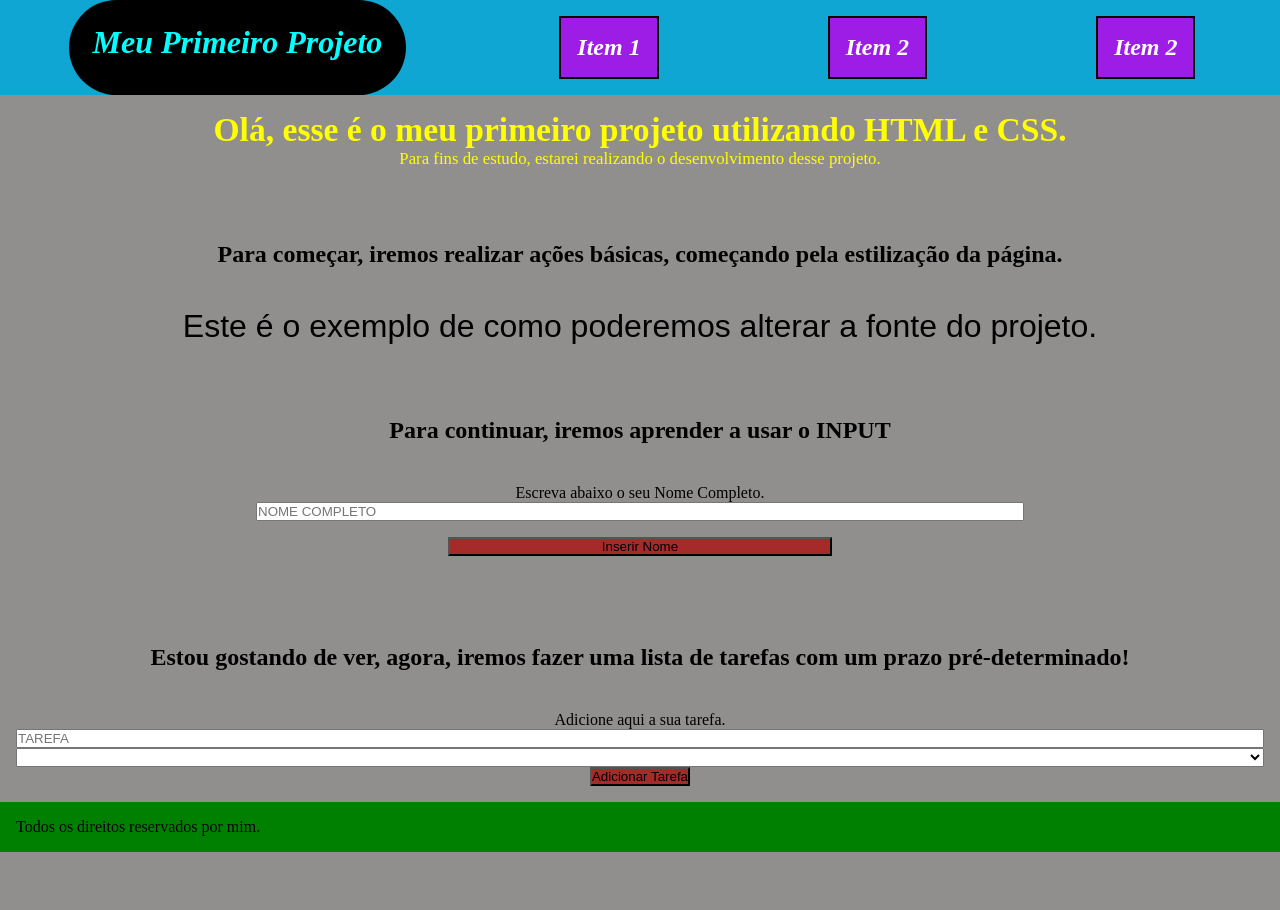
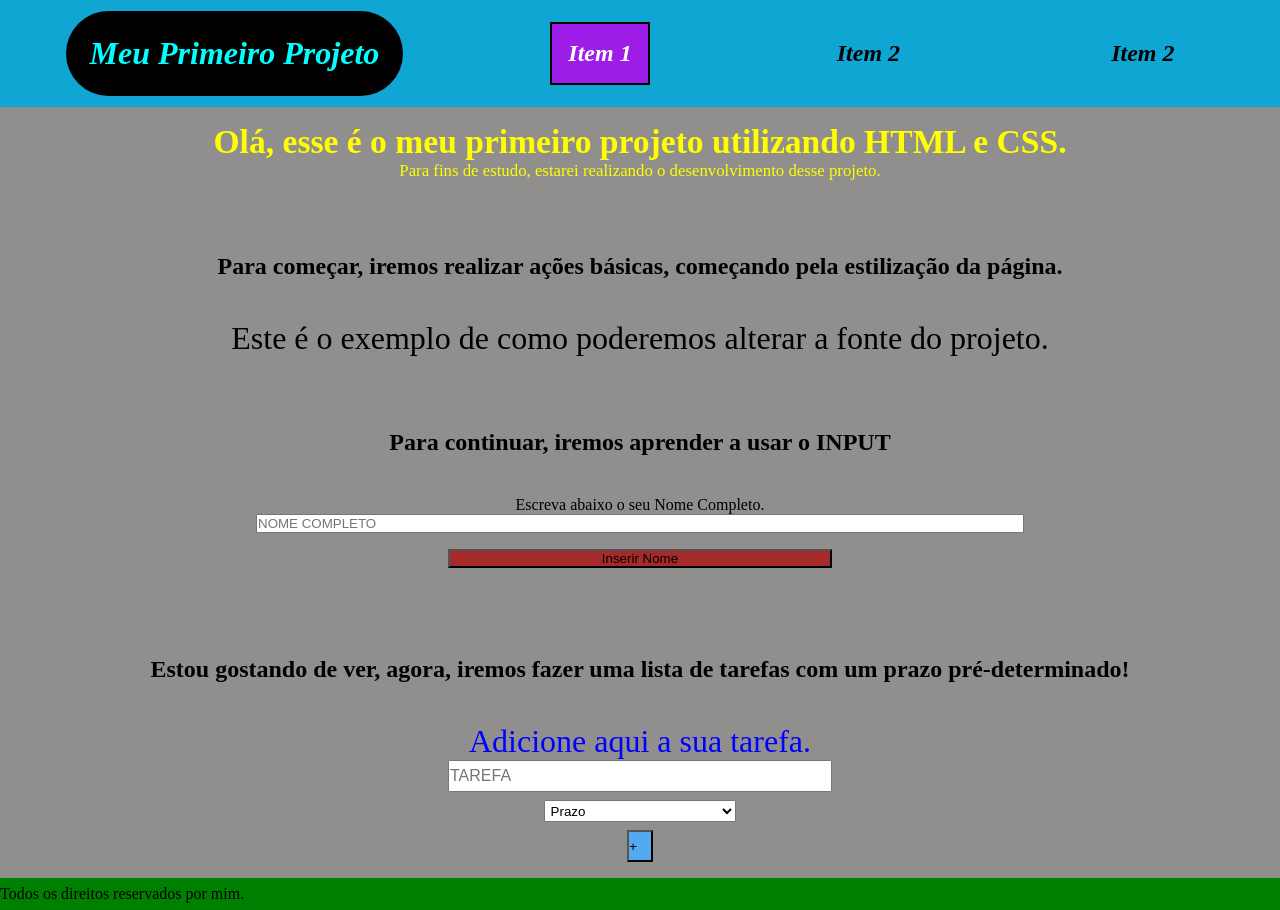
Before and after one commit to HenriqueFerC/ProjetoJS, a plain HTML site: page projeto/index.html in a window 1280 px wide. Before the commit the page ends 852 px from the top, so only its background shows below. Drawn offline with Linux system fonts and the light colour scheme; a web font is replaced by a local one.

Commit message:
Subindo mais algumas coisas

```diff
--- /dev/null
+++ b/projeto/calculadora.css
@@ -0,0 +1,7 @@
+*{
+    background-color: lightcyan;
+}
+
+#volta{
+    background-color: black;
+}
--- a/projeto/index.html
+++ b/projeto/index.html
@@ -10,9 +10,9 @@
 <body>
     <header class="cabecalho">
         <h1 class="titulo">Meu Primeiro Projeto</h1>
-        <h2 class="links">Item 1</h2>
-        <h2 class="links">Item 2</h2>
-        <h2 class="links">Item 2</h2>
+        <h2 class="link1">Item 1</h2>
+        <h2 class="link2">Item 2</h2>
+        <h2 class="link3">Item 2</h2>
     </header>
 
     <main>
@@ -33,16 +33,16 @@
         </div>
         <div class="input">
             <h2>Estou gostando de ver, agora, iremos fazer uma lista de tarefas com um prazo pré-determinado!</h2>
-            <label>Adicione aqui a sua tarefa.</label>
+            <label id="text">Adicione aqui a sua tarefa.</label>
             <input placeholder="TAREFA" id="tarefas">
             <select id="mesesTarefa">
-                <option value="" disabled selected></option>
+                <option value="" disabled selected>Prazo</option>
                 <option value="2 meses">2 meses</option>
                 <option value="4 meses">4 meses</option>
                 <option value="6 meses">6 meses</option>
             </select>
             <ul id="listaDeTarefa"></ul>
-            <button id="botao2">Adicionar Tarefa</button>
+            <button id="botao2">+</button>
         </div>
     </main>
 
--- a/projeto/script.js
+++ b/projeto/script.js
@@ -18,36 +18,49 @@ botao2.addEventListener("click", function() {
     let tarefa = document.querySelector("#tarefas");
     let tarefas = tarefa.value;
 
-    if(tarefas.length == 0 || tarefas.length >= 10){
-        tarefa.value = "";
-        meses.selectedIndex = 0;
-        return;
-    }
 
     let meses = document.querySelector("#mesesTarefa");
     let mesesTarefa = meses.value;
+
+    if(tarefas.length == 0 || tarefas.length >= 20){
+        tarefa.value = "";
+        meses.value = undefined;
+        return;
+    }
 
     if(mesesTarefa == ""){
         tarefa.value = "";
         return;
     }
 
-    if(mesesTarefa.length > 0 && tarefas.length == 0){
-        meses.selectedIndex = 0;
-        return;
-    }
 
     let tarefaListagem = document.querySelector("#listaDeTarefa");
     let listaDeTarefas = document.createElement("li");
+    listaDeTarefas.classList.add("lista");
 
     tarefaListagem.appendChild(listaDeTarefas);
 
 
     tarefa.value = "";
-    meses.selectedIndex = 0;
-
+    meses.value = undefined;
 
     listaDeTarefas.textContent = "Essa é a tarefa: " + tarefas + ". Com prazo de: " + mesesTarefa;
 
 
 });
+
+let pagina2 = document.querySelector(".link1");
+
+pagina2.addEventListener("click", function(event){
+    event.preventDefault();
+    pagina2.href = "calculadora.html";
+    window.location.href = "calculadora.html";
+})
+
+let voltar = document.querySelector("#volta");
+
+voltar.addEventListener("click", function(event){
+    event.preventDefault();
+    voltar.href = "index.html"
+    window.location.href = "index.html";
+})
--- a/projeto/style.css
+++ b/projeto/style.css
@@ -1,4 +1,4 @@
-@import url('https://fonts.googleapis.com/css2?family=Bungee+Spice&display=swap');
+@import url('https://fonts.googleapi    s.com/css2?family=Bungee+Spice&display=swap');
 
 * {
     margin: 0;
@@ -7,11 +7,11 @@
 }
 
 body{
-    background-color: rgb(145, 142, 142);
+    background-color: rgb(145, 142,  142);
 }
 
 header{
-    background-color:   rgb(16, 166, 212);
+    background-color:   rgb(16, 166 , 212);
     font-style: oblique;
     display: flex;
     justify-content: space-around;
@@ -23,15 +23,18 @@ header{
     border-radius: 40rem;
     background-color: black;
     padding: 1.5rem;
+    align-self: center;
 }
 
-.links{
+.link1{
     justify-content: space-between;
     margin: 1rem;
     border: 0.15rem solid black;
     padding: 1rem;
-    background-color: rgb(157, 29, 231);
+    background-color: rgb(157, 29,  231);
     color: white;
+    cursor: pointer;
+    align-self: center;
 }
 
 main{
@@ -54,7 +57,7 @@ h2{
 }
 
 .fonte{
-    font-family: "Bungee Spice", sans-serif;
+    font-family: "Bungee Spice", san    s-serif;
     font-size: 2rem;
 }
 
@@ -62,6 +65,21 @@ h2{
     display:flex;
     flex-direction: column;
     justify-content: center;
+}
+
+#tarefas{
+    display: flex;
+    justify-content: center;
+    align-self: center;
+    height: 4vh;
+    width: 30vw;
+    font-size: 1rem;
+}
+
+.lista{
+    display: flex;
+    flex-direction: column;
+    align-self: center;
 }
 
 
@@ -80,17 +98,37 @@ h2{
     align-self: center;
 }
 
+#text{
+    color: blue;
+    font-size: 2rem;
+}
+
+#mesesTarefa{
+    display: flex;
+    align-self: center;
+    width: 15vw;
+    margin: 0.5rem;
+    padding: 0.10rem;
+}
+
 #botao2{
-    background-color: brown;
+    background-color: rgb(85, 169, 238);
     display: flex;
     justify-content: center;
     align-self: center;
-    flex-direction: row;
+    flex-direction: column;
+    width: 2vw;
+    height: 4vh;
 }
 
 footer{
     background-color: green;
-    padding: 1rem;
     display: flex;
+    align-items: end;
+    height: 4vh;
+}
 
+.rodape{
+    display: flex;
+    align-items: center;
 }
```
Also changed, not shown: projeto/calculadora.html (added, +18 -0 lines).
